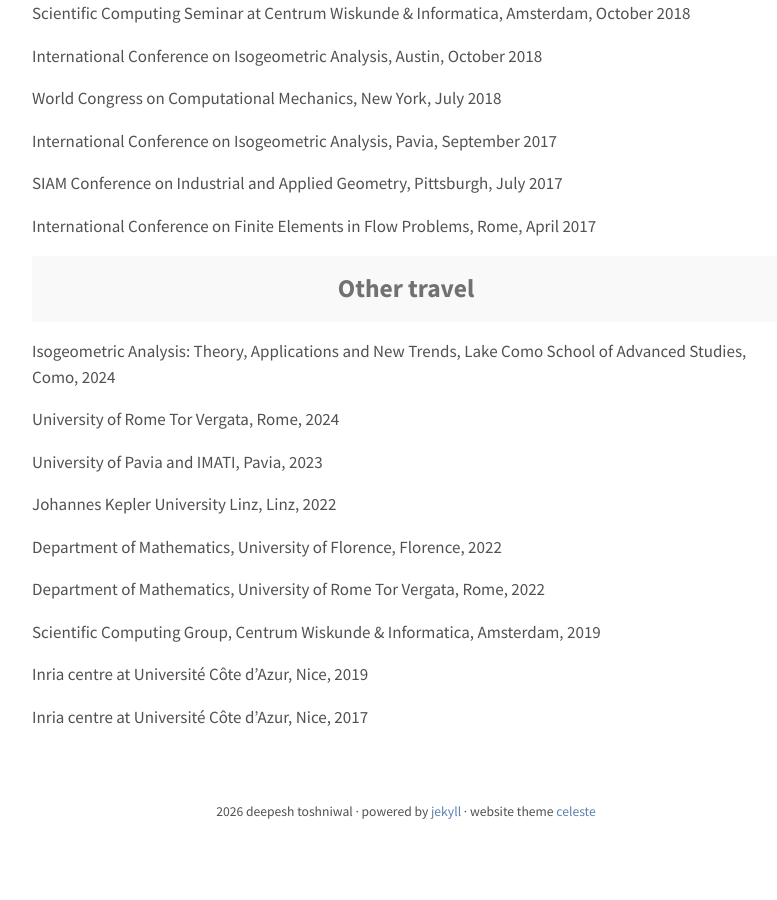
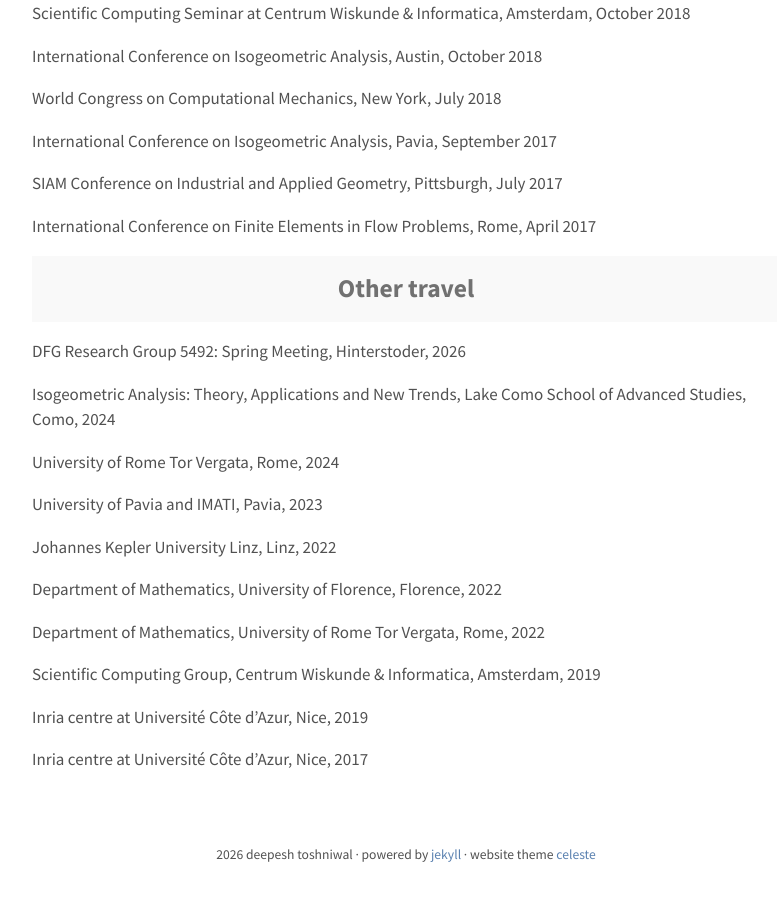
Before and after one commit to dtoshniwal/dtoshniwal.github.io, a Jekyll site: the page built from travel.md, in a window 1280 px wide and 900 px high, scrolled down 2127 px. Shown: the whole window, without its empty margins (234-1011 px from the left). Built offline with Jekyll 4.4.1, drawn with Linux system fonts in a browser that asks for light colours; before the commit the page ends 2985 px from its top, so only the background shows below that.

Commit message:
update travel

```diff
--- a/travel.md
+++ b/travel.md
@@ -137,6 +137,8 @@ International Conference on Finite Elements in Flow Problems, Rome, April 2017
 
 <h2 class="message" align="center">Other travel</h2>
 
+DFG Research Group 5492: Spring Meeting, Hinterstoder, 2026
+
 Isogeometric Analysis: Theory, Applications and New Trends, Lake Como School
 of Advanced Studies, Como, 2024
 
```
